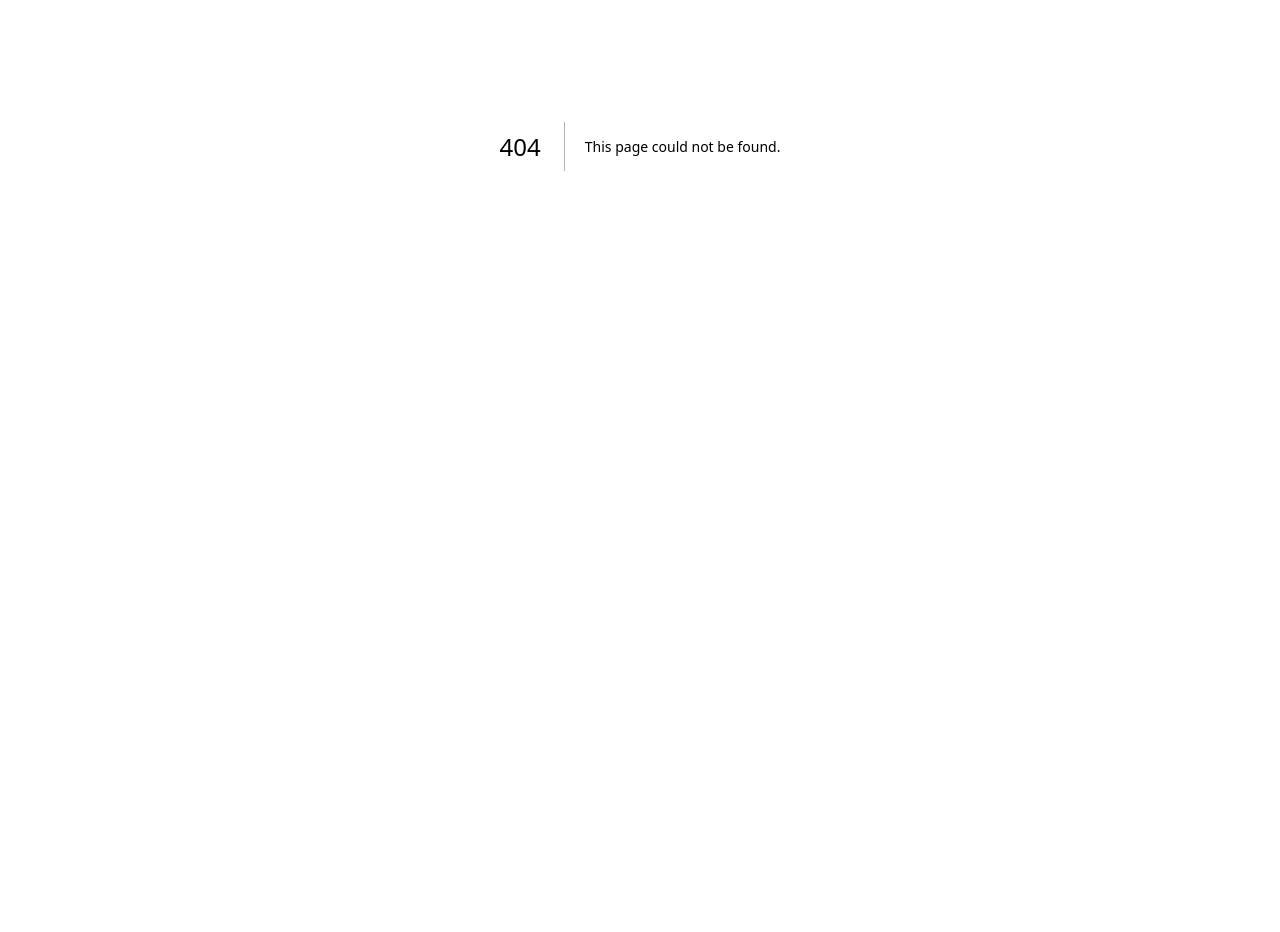
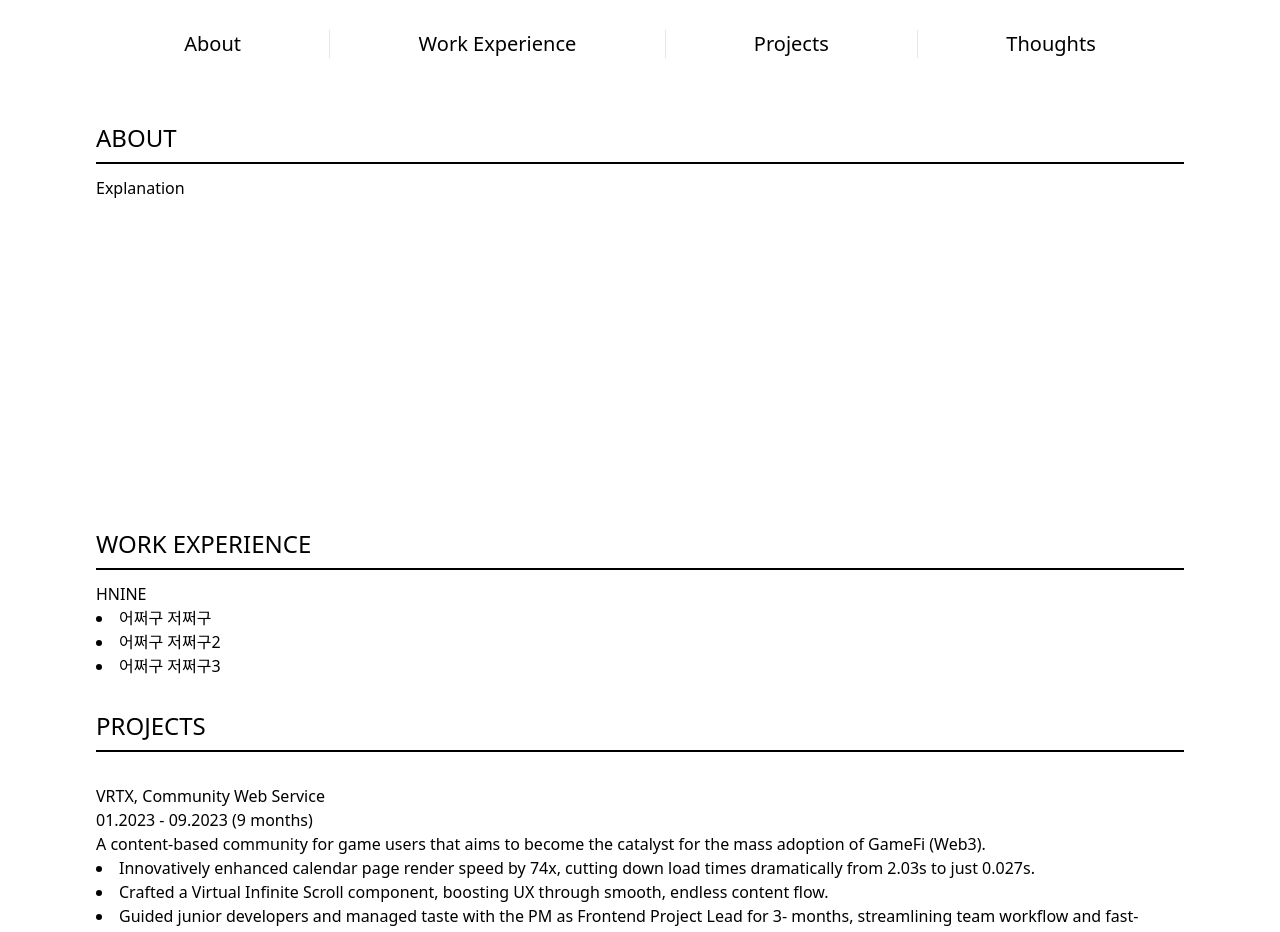
Before and after one commit to OHSOHYEON00/Flash_card_app, a Next.js app: page /Main in a window 1280 px wide. Before the commit this address had no page. Shown: the part 334-1266 px from the top of the page. Before the commit the page ends 880 px from the top, so only its background shows below. Built offline with nearby package versions, Linux system fonts and the light colour scheme.

Commit message:
feat: layout main page
- projects, work experiences > separate RSC, Client Component

```diff
--- a/app/Main/About.tsx
+++ b/app/Main/About.tsx
@@ -1,10 +1,11 @@
 import React from 'react';
+import SubHeader from '../components/SubHeader';
 
 function About() {
   return (
     <section className="ABOUT">
-      <h3>About</h3>
-      <div>Explanation</div>
+      <SubHeader>ABOUT</SubHeader>
+      <div className="h-80">Explanation</div>
     </section>
   );
 }
--- a/app/Main/Projects/Projects.tsx
+++ b/app/Main/Projects/Projects.tsx
@@ -1,10 +1,14 @@
+'use client';
+
 import React from 'react';
+import SubHeader from '../../components/SubHeader';
+import Project from './sProject';
 
 function Projects() {
   return (
     <section className="PROJECTS">
-      <h3>PROJECTS</h3>
-      <div>Explanation</div>
+      <SubHeader>PROJECTS</SubHeader>
+      <Project />
     </section>
   );
 }
--- /dev/null
+++ b/app/Main/Projects/sProject.tsx
@@ -0,0 +1,87 @@
+import React from 'react';
+import { dateToString, getPeriod } from '../../scripts/utils';
+
+interface TProject {
+  title: string;
+  start: Date;
+  end: Date;
+  desc?: string;
+  img?: string;
+  contents: string[];
+}
+
+const createDate = (date: string) => new Date(date);
+
+const temp: TProject[] = [
+  {
+    title: 'VRTX, Community Web Service',
+    start: createDate('2023-01'),
+    end: createDate('2023-09'),
+    desc: 'A content-based community for game users that aims to become the catalyst for the mass adoption of GameFi (Web3).',
+    img: '',
+    contents: [
+      'Innovatively enhanced calendar page render speed by 74x, cutting down load times dramatically from 2.03s to just 0.027s.',
+      'Crafted a Virtual Infinite Scroll component, boosting UX through smooth, endless content flow.',
+      'Guided junior developers and managed taste with the PM as Frontend Project Lead for 3- months, streamlining team workflow and fast-tracking their adjustment.',
+    ],
+  },
+  {
+    title: 'IndoorMap Editor: Web-based Tool',
+    desc: 'An Indoor positioning-based map editor aimed at enhancing location-based marketing strategies.',
+    start: createDate('2022-07'),
+    end: createDate('2022-12'),
+    img: '',
+    contents: [
+      'Separated business logic and map(canvas) control for agility, using the Singleton pattern for easy updates and swift project adaptability.',
+      'Pre-designed canvas control class and UI component interactions, ending development 2 weeks ahead of schedule, a 15% time reduction.',
+      'Collaborated closely with senior developers in code reviews, leading to a marked improvement in project efficiency and adherence to best coding practices.',
+    ],
+  },
+  {
+    title: 'National Museum of Korea, BackOffice',
+    desc: 'Building a Unified Platform for education services across the National Museum of Korea and Its 13 branches aiming to offer a comprehensive service.',
+    start: createDate('2021-12'),
+    end: createDate('2022-06'),
+    img: '',
+    contents: [
+      'Effectively navigated UX planning delays, utilizing agile practices and daily stand-ups to prioritize tasks and ensure on-time delivery of core project parts.',
+      'Developed reusable React UI components, accelerating the development schedule by 20% through increased efficiency in building duplicate pages (tables, form).',
+      'Collaborated with UX and Backend teams to identify and resolve issues, significantly reducing miscommunications by effectively documenting action points in JIRA tickets.',
+    ],
+  },
+];
+
+const Contents = ({ contents }: { contents: string[] }) => {
+  return (
+    <ul className="list-inside list-disc">
+      {contents.map(content => (
+        <li>{content}</li>
+      ))}
+    </ul>
+  );
+};
+
+function Project() {
+  return (
+    <>
+      {temp.map(project => (
+        <div className="mt-8 mb-8">
+          <section>
+            <div>
+              <div className="title-project">{project.title}</div>
+              <div>
+                {dateToString(project.start)} - {dateToString(project.end)}{' '}
+                <span>{getPeriod(project.start, project.end)}</span>
+              </div>
+            </div>
+            <div className="desc-project">{project.desc}</div>
+          </section>
+
+          <Contents contents={project.contents} />
+        </div>
+      ))}
+    </>
+  );
+}
+
+export default Project;
--- a/app/Main/WE/WorkExperience.tsx
+++ b/app/Main/WE/WorkExperience.tsx
@@ -1,10 +1,14 @@
+'use client';
+
 import React from 'react';
+import SubHeader from '../../components/SubHeader';
+import Experience from './sExperience';
 
 function WorkExperience() {
   return (
     <section className="WORKEXPERIENCE">
-      <h3>WORK EXPERIENCE</h3>
-      <div>Explanation</div>
+      <SubHeader>WORK EXPERIENCE</SubHeader>
+      <Experience />
     </section>
   );
 }
--- /dev/null
+++ b/app/Main/WE/sExperience.tsx
@@ -0,0 +1,34 @@
+import React from 'react';
+
+interface TWorkExperience {
+  company: string;
+  contents: string[];
+}
+
+const temp: TWorkExperience[] = [
+  {
+    company: 'HNINE',
+    contents: ['어쩌구 저쩌구', '어쩌구 저쩌구2', '어쩌구 저쩌구3'],
+  },
+];
+
+function Experience() {
+  return (
+    <>
+      {temp.map((ex: TWorkExperience) => {
+        return (
+          <section>
+            <div className="title">{ex.company}</div>
+            <ul className="contents list-inside list-disc">
+              {ex.contents.map(content => (
+                <li>{content}</li>
+              ))}
+            </ul>
+          </section>
+        );
+      })}
+    </>
+  );
+}
+
+export default Experience;
--- a/app/Main/Main.tsx
+++ b/app/Main/page.tsx
@@ -6,10 +6,10 @@ import Projects from './Projects/Projects';
 
 function Main() {
   return (
-    <section>
-      <section className="header">
+    <section className="flex flex-col h-full">
+      <section className="header flex flex-row flex-[2]">
         <div>
-          <h2>Sohyeon Oh</h2>
+          <div>Sohyeon Oh</div>
           <div>Shorter explanation</div>
         </div>
         <div>
@@ -17,15 +17,17 @@ function Main() {
         </div>
       </section>
 
-      <section className="links">
+      <section className="links flex-1">
         <Links />
       </section>
 
-      <About />
+      <section className="flex-[4]">
+        <About />
 
-      <WorkExperience />
+        <WorkExperience />
 
-      <Projects />
+        <Projects />
+      </section>
     </section>
   );
 }
--- a/app/components/Links.tsx
+++ b/app/components/Links.tsx
@@ -2,15 +2,15 @@
 
 import React from 'react';
 
-const aStyle = 'px-2 py-0';
+const aStyle = 'px-8 py-0';
 
 function Links() {
   return (
-    <section className="grid auto-cols-auto grid-flow-col divide-x text-1.5xl mx-0 my-4">
+    <section className="text-center grid auto-cols-auto grid-flow-col divide-x text-1.5xl mx-0 my-8 text-xl">
       <a className={`${aStyle}`}>About</a>
       <a className={`${aStyle}`}>Work Experience</a>
       <a className={`${aStyle}`}>Projects</a>
-      <a className={`${aStyle}`}>Thoughs</a>
+      <a className={`${aStyle}`}>Thoughts</a>
     </section>
   );
 }
--- /dev/null
+++ b/app/components/SubHeader.tsx
@@ -0,0 +1,11 @@
+import React from 'react';
+
+function SubHeader({ children }: { children: React.ReactNode }) {
+  return (
+    <div className="text-2xl border-b-2 border-[black] pb-2 mb-3 mt-8">
+      {children}
+    </div>
+  );
+}
+
+export default SubHeader;
--- a/app/layout.tsx
+++ b/app/layout.tsx
@@ -11,7 +11,7 @@ function layout({ children }: { children: React.ReactNode }) {
         <meta name="viewport" content="width=device-width, initial-scale=1.0" />
         <title>Sohyeon Oh, portfolio</title>
       </head>
-      <body className="bg-[#ffffff] text-black h-screen w-screen p-8 min-w-[325px] md:p-20">
+      <body className="bg-[#ffffff] text-black h-screen w-screen pt-8 pr-24 pl-24 pb-0 min-w-[325px]">
         {children}
       </body>
     </html>
--- a/app/page.tsx
+++ b/app/page.tsx
@@ -1,6 +1,5 @@
 import React from 'react';
 import Links from './components/Links';
-import Main from './Main/Main';
 
 function Greeting() {
   return (
@@ -18,8 +17,6 @@ function Greeting() {
 
         <Links />
       </section>
-
-      <Main />
     </div>
   );
 }
--- /dev/null
+++ b/app/scripts/utils.ts
@@ -0,0 +1,17 @@
+export const getPeriod = (start: Date, end: Date): string => {
+  const [startYear, startMonth] = [start.getFullYear(), start.getMonth()],
+    [endYear, endMonth] = [end.getFullYear(), end.getMonth()];
+
+  // 종료 날짜와 시작 날짜 사이의 전체 월 수 차이를 계산합니다.
+  let months = (endYear - startYear) * 12 + (endMonth - startMonth);
+
+  // 최종 년(year)과 월(month) 차이를 계산합니다.
+  months %= 12;
+
+  return `(${months + 1} months)`;
+};
+
+export const dateToString = (date: Date): string => {
+  const month = date.getUTCMonth() + 1;
+  return `${month < 10 ? '0' + month : month}.${date.getUTCFullYear()}`;
+};
--- a/src/pages/globals.css
+++ /dev/null
@@ -1,27 +0,0 @@
-@tailwind base;
-@tailwind components;
-@tailwind utilities;
-
-/* 스크롤바의 폭 너비 */
-::-webkit-scrollbar {
-  width: 8px;
-}
-
-::-webkit-scrollbar-thumb {
-  background: #f4f6fa;
-  border-radius: 10px;
-}
-
-::-webkit-scrollbar-track {
-  background: #2e3239; /*스크롤바 뒷 배경 색상*/
-}
-
-body {
-  /* IE */
-  scrollbar-face-color: #f4f6fa;
-  scrollbar-track-color: #2e3239;
-
-  /* Firefox */
-  scrollbar-width: thin;
-  scrollbar-color: black white; /* 검은색 Thumb 와 흰색 Track */
-}
```
